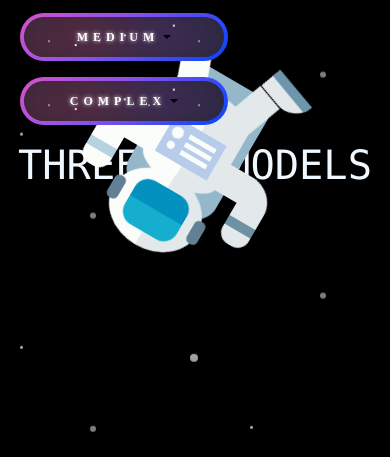
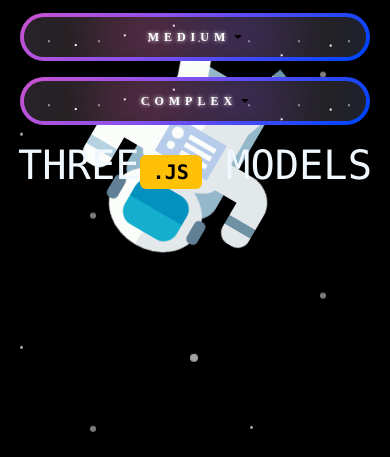
Before and after one commit to DavidMojica/ThreeJS, a plain HTML site: page index.html in a window 390 px wide. Both pictures are taken after a click on the button "Toggle navigation". Shown: the part 277-734 px from the top of the page. Drawn offline with nearby package versions, Linux system fonts and the light colour scheme.

Commit message:
Index responsive Done

```diff
--- a/index.html
+++ b/index.html
@@ -11,9 +11,8 @@
     <link rel="shortcut icon" href="resources/logo.png" type="image/x-icon">
     <link rel="stylesheet" href="styles/index.css">
     <link rel="stylesheet" href="styles/astronaut.css">
+    <link rel="stylesheet" href="styles/BtnSpace.css">
     <link rel="stylesheet" href="styles/base.css">
-    <link rel="stylesheet" href="styles/BtnSpace.css">
-    <link rel="stylesheet" href="styles/typing.css">
     <title>ThreeJS | D-DEV</title>
 </head>
 <body>
@@ -86,7 +85,7 @@
         </div>
     </nav>
 
-    <h2 class="text-center display-2">THREE<span class="badge bg-warning color-black fs-5">.JS</span> MODELS</h2>
+    <h2 class="text-center display-2 resalt">THREE<span class="badge bg-warning color-black fs-5">.JS</span> MODELS</h2>
 
     <div class="box-of-star1">
         <div class="star star-position1"></div>
--- a/styles/base.css
+++ b/styles/base.css
@@ -15,6 +15,10 @@ body{
 .navbar{
     z-index: 15;
 }
+.resalt{
+    z-index: 15;
+    position: relative;
+}
 
 
 .color-github{
@@ -26,3 +30,10 @@ body{
 .color-black{
     color: black;
 }
+
+
+@media (max-width:768px) {
+    .btn-space{
+        width: 100%;
+    }
+}
```
